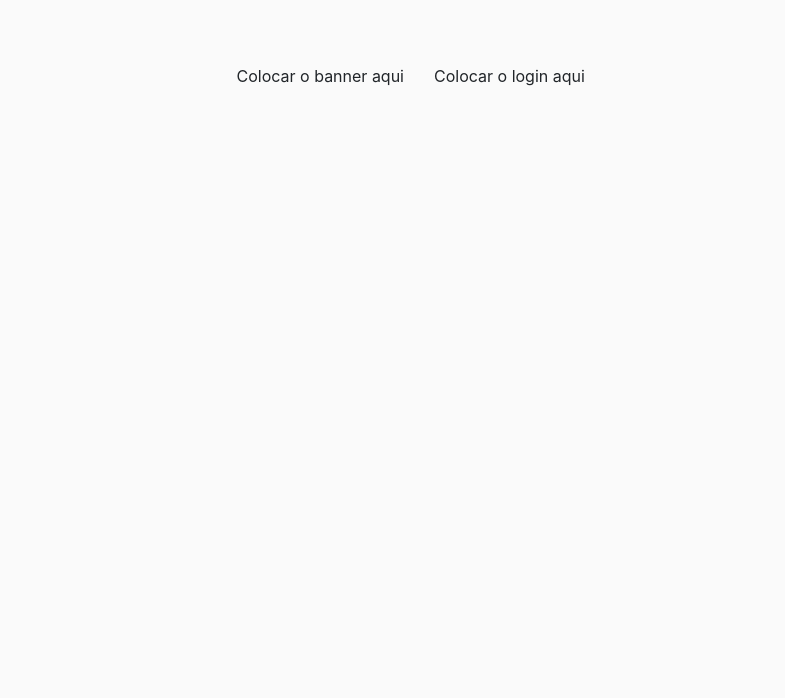
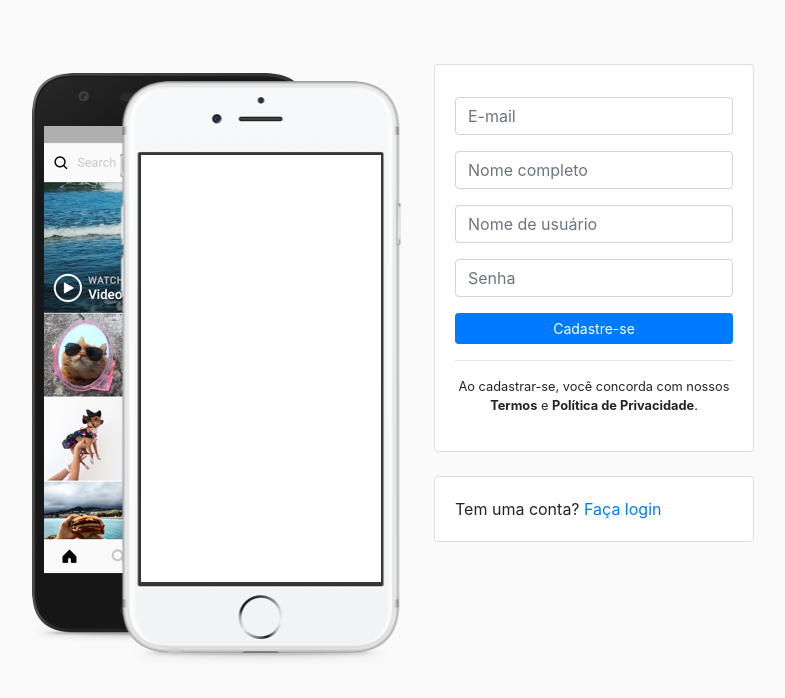
Before and after one commit to harlancleiton/InstagramCloneAngular, an Angular app: page / in a window 1280 px wide. Shown: the top 698 px of the page, without its empty margins (221-1006 px from the left). Built offline with nearby package versions, Linux system fonts and the light colour scheme.

Commit message:
Ajustado Banner e LoginComponent.

```diff
--- a/src/app/access/access.component.html
+++ b/src/app/access/access.component.html
@@ -1,11 +1,11 @@
 <div class="container">
   <div class="row">
     <div class="col-sm-6 d-flex justify-content-end">
-      <p>Colocar o banner aqui</p>
+      <app-banner></app-banner>
     </div>
 
     <div class="col-sm-6 d-flex justify-content-start">
-		<p>Colocar o login aqui</p>
+		<app-register></app-register>
     </div>
   </div>
 </div>
--- a/src/app/access/banner/banner.component.css
+++ b/src/app/access/banner/banner.component.css
@@ -0,0 +1,11 @@
+img {
+    position: absolute
+}
+
+.banner {
+    background-image: url("/assets/banner.png");
+    height: 602px;
+    width: 379px;
+    padding-top: 91px;
+    padding-left: 116px;
+}
--- a/src/app/access/banner/banner.component.html
+++ b/src/app/access/banner/banner.component.html
@@ -1,3 +1 @@
-<p>
-  banner works!
-</p>
+<div class="banner"></div>
--- a/src/app/access/login/login.component.html
+++ b/src/app/access/login/login.component.html
@@ -1,3 +1,35 @@
-<p>
-  login works!
-</p>
+<div class="card" style="width: 20rem;">
+  <div class="card-body">
+    <div class="card-title card-title-access"></div>
+
+    <form>
+      <div class="form-group">
+        <input
+          type="email"
+          class="form-control"
+          placeholder="E-mail"
+        >
+      </div>
+      <div class="form-group">
+        <input
+          type="password"
+          class="form-control"
+          placeholder="Senha"
+        >
+      </div>
+      <button type="submit" class="btn btn-primary btn-sm btn-block">Entrar</button>
+    </form>
+    <hr />
+
+    <p class="small text-danger text-center">O nome de usuário inserido não pertence a uma conta. Verifique seu nome de usuário e tente novamente.</p>
+
+  </div>
+</div>
+<br />
+<div class="card" style="width: 20rem;">
+  <div class="card-body">
+    <p class="card-text">
+      Não tem uma conta? <a href="#" class="card-link">Cadastre-se</a>
+    </p>
+  </div>
+</div>
--- a/src/app/access/register/register.component.html
+++ b/src/app/access/register/register.component.html
@@ -1,3 +1,49 @@
-<p>
-  register works!
-</p>
+<div class="card" style="width: 20rem;">
+  <div class="card-body">
+    <div class="card-title"></div>
+
+    <form>
+      <div class="form-group">
+        <input
+          type="email"
+          class="form-control"
+          placeholder="E-mail"
+        >
+      </div>
+      <div class="form-group">
+        <input
+          type="text"
+          class="form-control"
+          placeholder="Nome completo"
+        >
+      </div>
+      <div class="form-group">
+        <input
+          type="text"
+          class="form-control"
+          placeholder="Nome de usuário"
+        >
+      </div>
+      <div class="form-group">
+        <input
+          type="password"
+          class="form-control"
+          placeholder="Senha"
+        >
+      </div>
+      <button type="submit" class="btn btn-primary btn-sm btn-block">Cadastre-se</button>
+    </form>
+    <hr />
+
+    <p class="small text-center">Ao cadastrar-se, você concorda com nossos <b>Termos</b> e <b>Política de Privacidade</b>.</p>
+
+  </div>
+</div>
+<br />
+<div class="card" style="width: 20rem;">
+  <div class="card-body">
+    <p class="card-text">
+      Tem uma conta? <a href="#" class="card-link">Faça login</a>
+    </p>
+  </div>
+</div>
--- a/src/styles.css
+++ b/src/styles.css
@@ -1 +1,8 @@
 /* You can add global styles to this file, and also import other style files */
+.card-title-access {
+    background-image: url("/assets/logo.png");
+    background-position: center;
+    background-repeat: no-repeat;
+    height: 60px;
+    width: 100%;
+}
```
Also changed, not shown: src/assets/banner.png (added), src/assets/logo.png (added).
